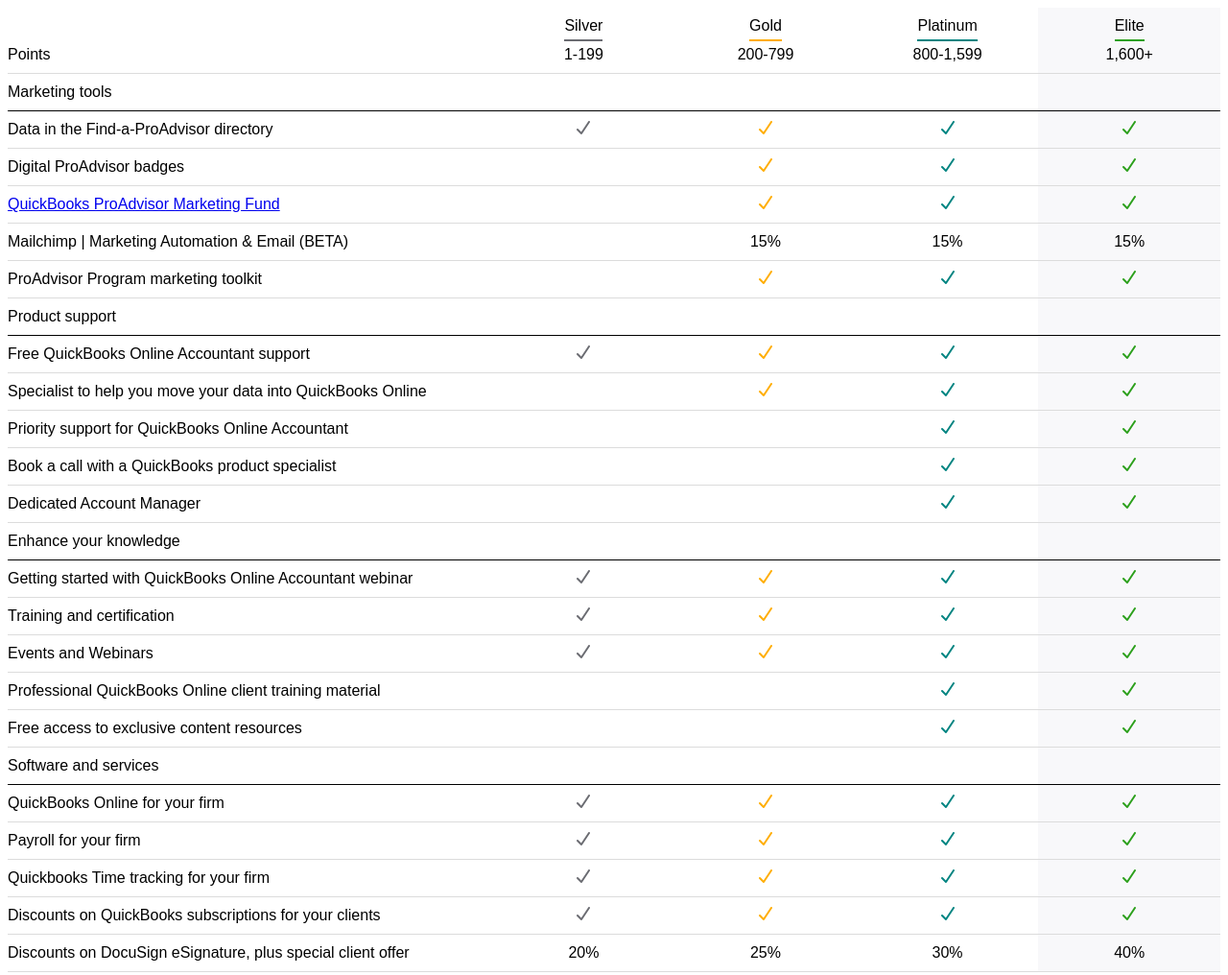
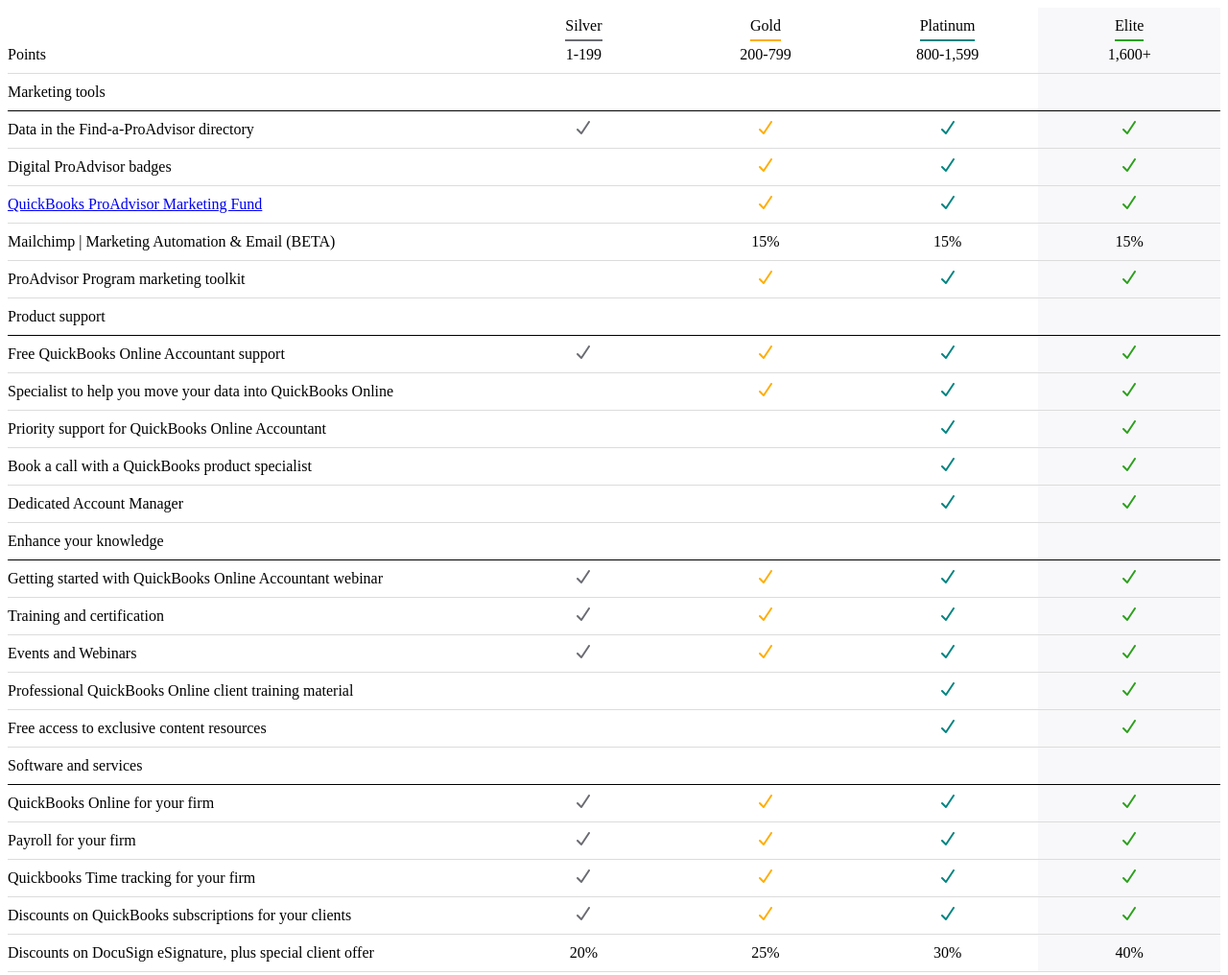
Before and after one commit to devpatelwebdeveloper/proadvisor-codeblock, a website built with Parcel: page index.html in a window 1280 px wide. Shown: the whole page at 96% size. Built offline with nearby package versions, Linux system fonts and the light colour scheme.

Commit message:
Update 14 files

```diff
--- a/index.html
+++ b/index.html
@@ -7,37 +7,13 @@
   </head>
 
   <body>
-    <!-- <div id="app"></div> -->
-    <div class="block">
+
       <div class="table" id="tableHeading"></div>
-      <!-- <div class="table">
-        <div class="tr">
-          <div class="th">
-            Points
-          </div>
-          <div class="td">
-            <div class="package-type silver">Silver</div>
-            <div class="points">1‑199</div>
-          </div>
-          <div class="td active">
-            <div class="package-type gold">Gold</div>
-            <div class="points">1‑199</div>
-          </div>
-          <div class="td">
-            <div class="package-type platinum">Platinum</div>
-            <div class="points">1‑199</div>
-          </div>
-          <div class="td">
-            <div class="package-type elite">Elite</div>
-            <div class="points">1‑199</div>
-          </div>
-        </div>
-      </div> -->
       <div class="table" id="marketingTools"></div>
       <div class="table" id="productSupport"></div>
       <div class="table" id="enhanceYourKnowledge"></div>
       <div class="table" id="softwareAndServices"></div>
-    </div>
+
 
     <script src="src/index.js"></script>
   </body>
--- a/src/index.js
+++ b/src/index.js
@@ -1,4 +1,3 @@
-import "./styles.css";
 
 const tableData = {
   activeType: "elite",
--- a/src/styles.css
+++ b/src/styles.css
@@ -4,13 +4,6 @@
   --platinum: #008481;
   --elite: #2ca01c;
 }
-
-body {
-  font-family: "Avenir Next forINTUIT", sans-serif;
-}
-.block {
-}
-
 .table {
   text-align: left;
   display: table;
@@ -22,9 +15,9 @@
   /* display: table-header-group; */
   border-bottom: 1px solid #000000;
 }
-.tbody {
+/* .tbody {
   display: table-row-group;
-}
+} */
 .tr {
   display: table-row;
 }
```
Also changed, not shown: dist/index.html, 7 other files.
